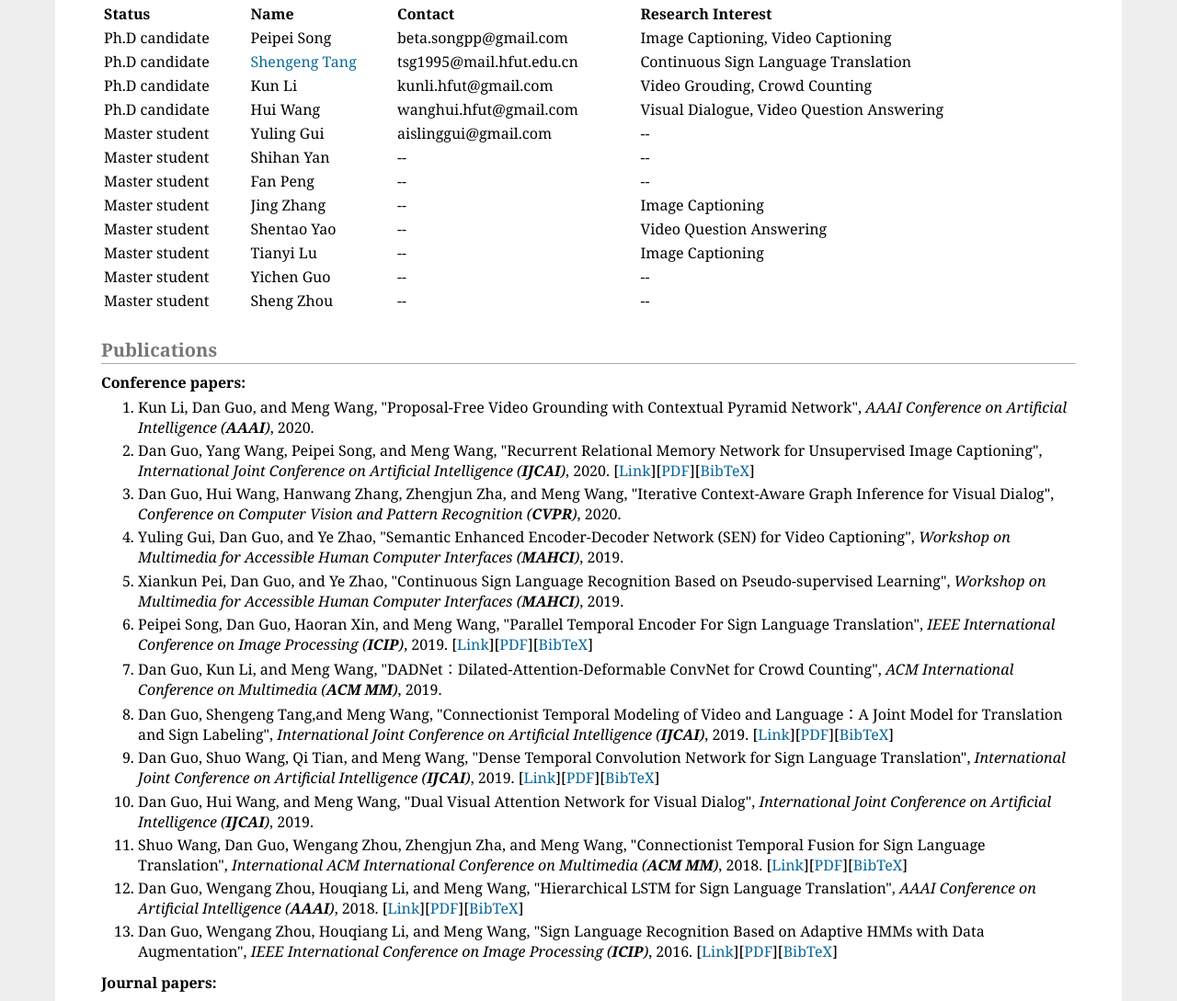
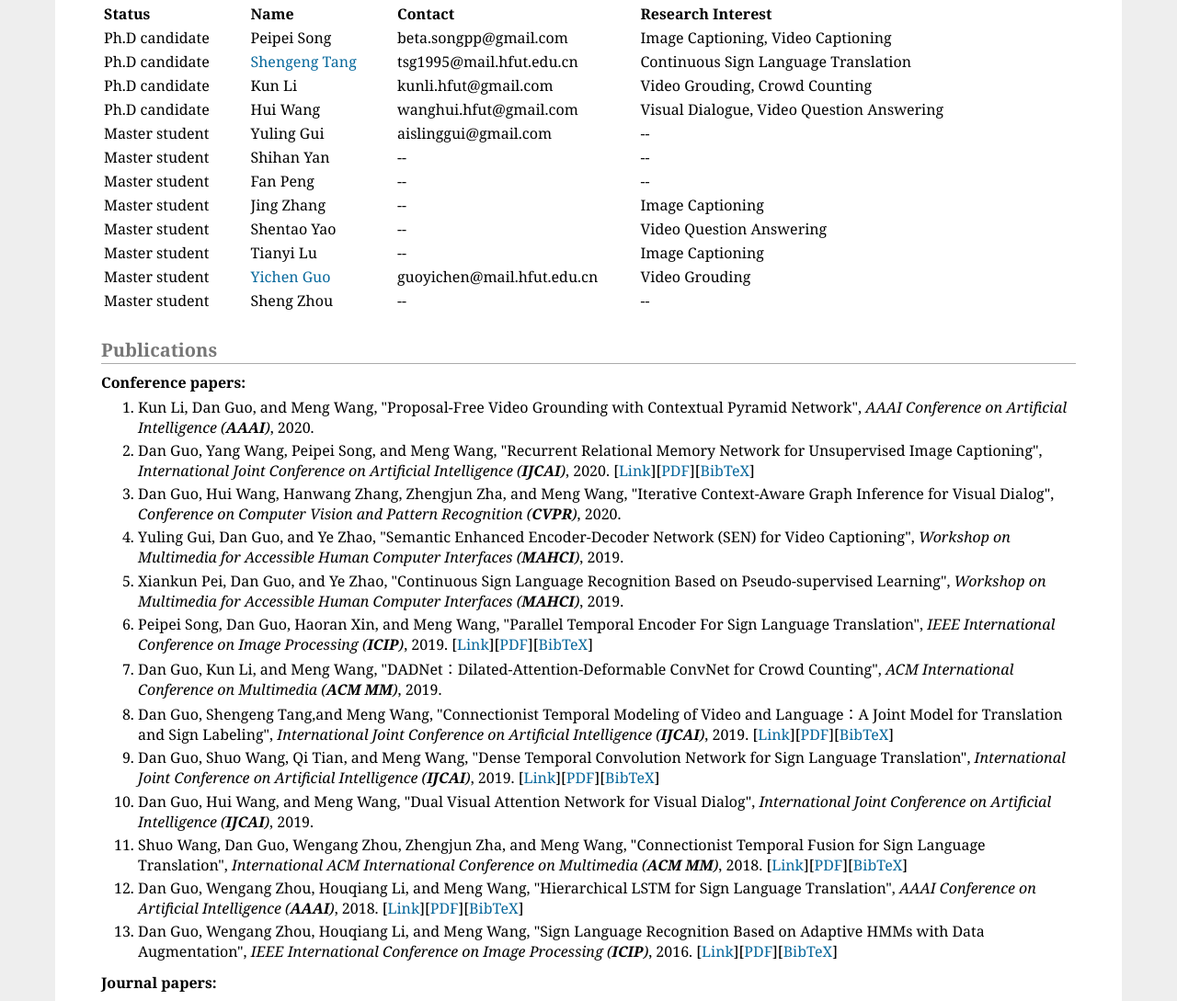
Before and after one commit to tangshengeng/VUT-homepage, a plain HTML site: page index.html in a window 1280 px wide. Shown: the part 1459-2548 px from the top of the page at 92% size. Drawn offline with Linux system fonts and the light colour scheme.

Commit message:
update the information of Yichen Guo

```diff
--- a/index.html
+++ b/index.html
@@ -143,7 +143,7 @@
                 <tr align="left"><td>Master student</td><td>Jing Zhang</td><td>--</td><td>Image Captioning</td></tr>
                 <tr align="left"><td>Master student</td><td>Shentao Yao</td><td>--</td><td>Video Question Answering</td></tr>
                 <tr align="left"><td>Master student</td><td>Tianyi Lu</td><td>--</td><td>Image Captioning</td></tr>
-                <tr align="left"><td>Master student</td><td>Yichen Guo</td><td>--</td><td>--</td></tr>
+                <tr align="left"><td>Master student</td><td><a href="https://mrycguo.github.io/", target="_blank">Yichen Guo</td><td>guoyichen&#64mail.hfut.edu.cn</td><td>Video Grouding</td></tr>
                 <tr align="left"><td>Master student</td><td>Sheng Zhou</td><td>--</td><td>--</td></tr>
             </tbody>
         </table>
```
Also changed, not shown: index_chinese.html (+1 -1 lines).
